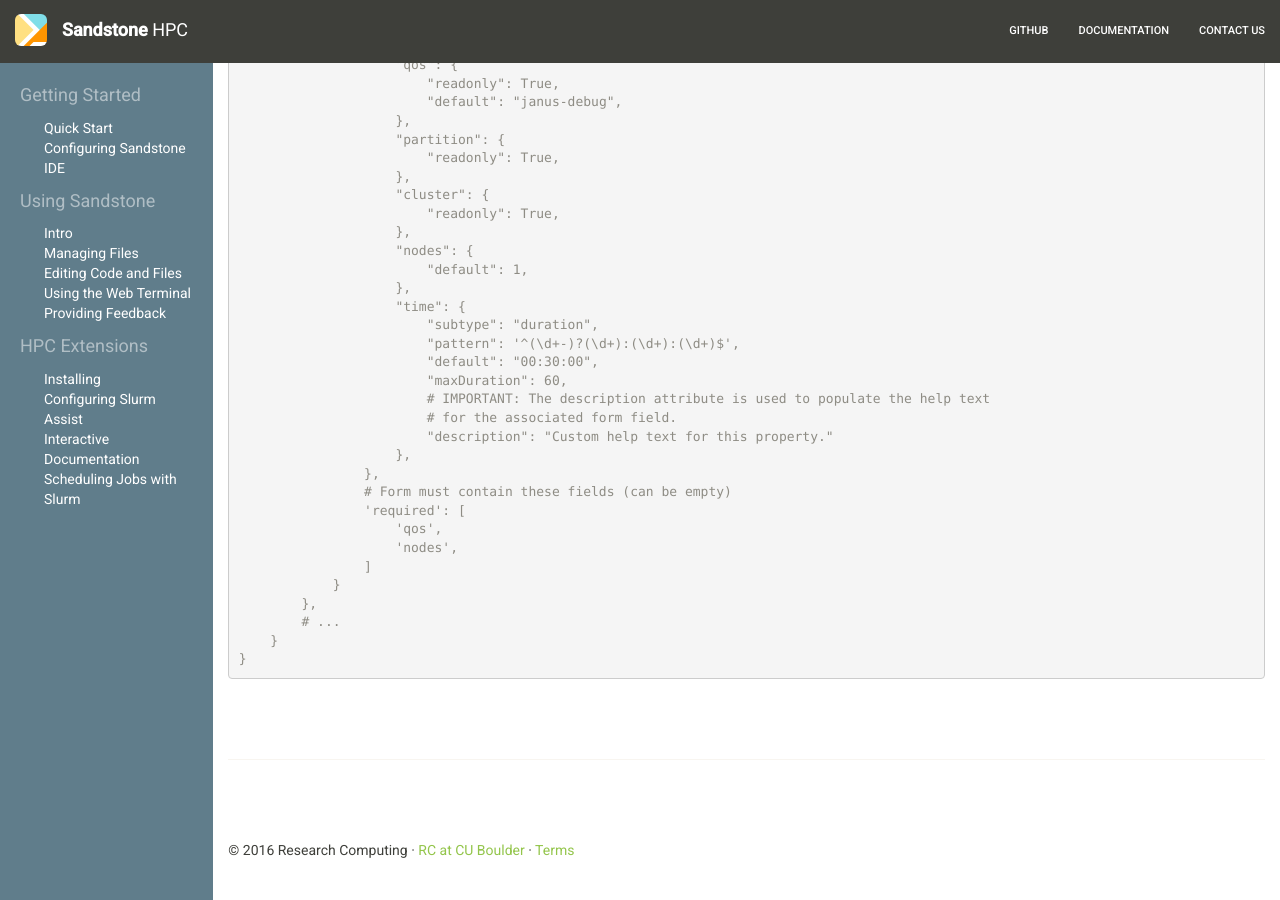
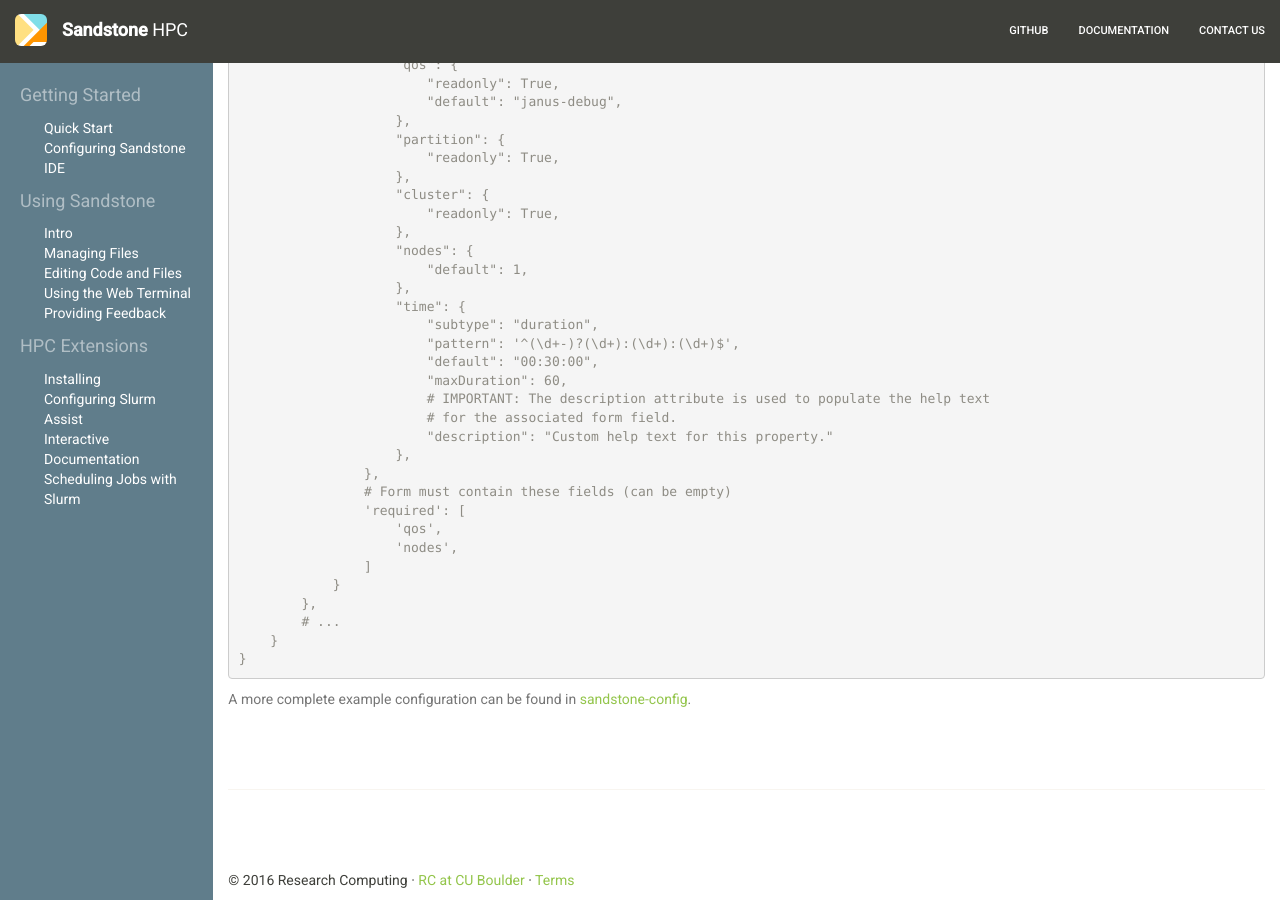
Before and after one commit to SandstoneHPC/sandstonehpc.github.io, a Jekyll site: the page built from _docs/hpc/configuring-slurm.md, in a window 1280 px wide and 900 px high, scrolled down 3041 px. Built offline with Jekyll 4.4.1, drawn with Linux system fonts in a browser that asks for light colours; nearby versions of some CDN libraries; library files that are not in the unit come from our copies.

Commit message:
Added missing reference to example conf.

````diff
--- a/_docs/hpc/configuring-slurm.md
+++ b/_docs/hpc/configuring-slurm.md
@@ -166,3 +166,5 @@ FORM_CONFIG = {
     }
 }
 ```
+
+A more complete example configuration can be found in [sandstone-config](https://github.com/ResearchComputing/sandstone-config/blob/master/sandstone_settings.py).
````
